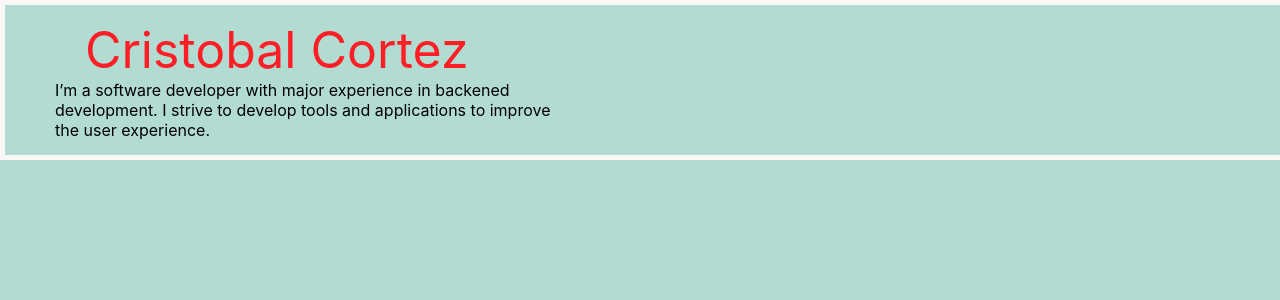
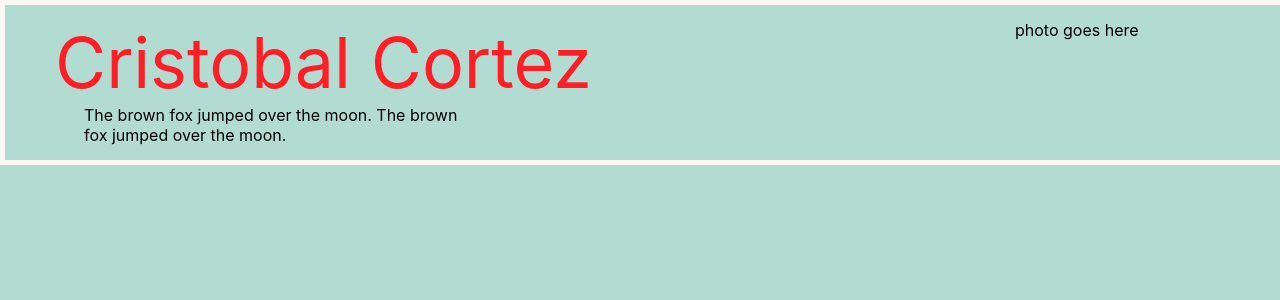
Before and after one commit to Cris546/Cris546.github.io, a React (Create React App) app: page / in a window 1280 px wide. Shown: the top 300 px of the page. Built offline with nearby package versions, Linux system fonts and the light colour scheme.

Commit message:
Redo of Intro compomenent

```diff
--- a/src/Intro.css
+++ b/src/Intro.css
@@ -7,16 +7,25 @@
     padding-top: 15px;
     padding-bottom: 15px;
     padding-left: 50px;
-}
-
-.introName{
-    color: #FE1F26;
-    font-size: 50px;
-    padding-left: 30px;
+    display: flex;
 
 }
 
-.introInfo{
+.introGridLeft{
+    flex: 75%;
+}
+
+.introGridRight{
+    flex: 25%;
+}
+
+.introGridName{
+    color: #FE1F26;
+    font-size: 70px;
+}
+
+.introGridDesc{
     display: inline-block;
-    width: 500px;
+    width: 400px;
+    padding-left: 29px;
 }
--- a/src/Intro.js
+++ b/src/Intro.js
@@ -3,18 +3,20 @@ import './Intro.css'
 function Intro(){
     return(
         <div className="introGrid">
-            <div className='introInfo'>
-                <div className='introName'>
+            <div className="introGridLeft">
+                <div className="introGridName">
                     Cristobal Cortez
                 </div>
-                <div className='introInfo'>
-                I’m a software developer with major experience in backened development.
-                I strive to develop tools and applications to improve the user experience.
+                <div className="introGridDesc">
+                    The brown fox jumped over the moon. The brown fox jumped over the moon.
                 </div>
             </div>
-            <div className='introPic'>
+            <div className="introGridRight">
+                <div className="introGridPhoto">
+                    photo goes here
+                </div>
+            </div>
 
-            </div>
         </div>
     )
 }
```
